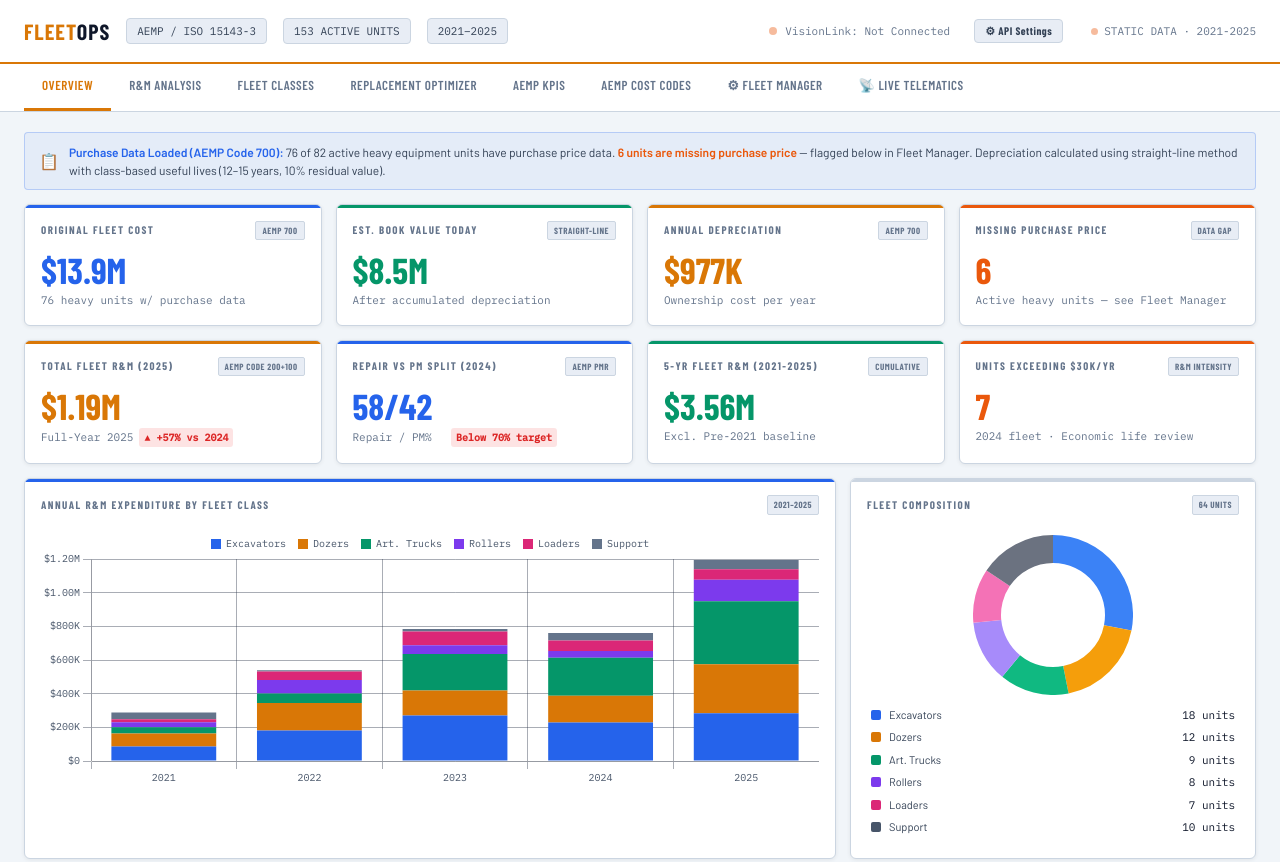
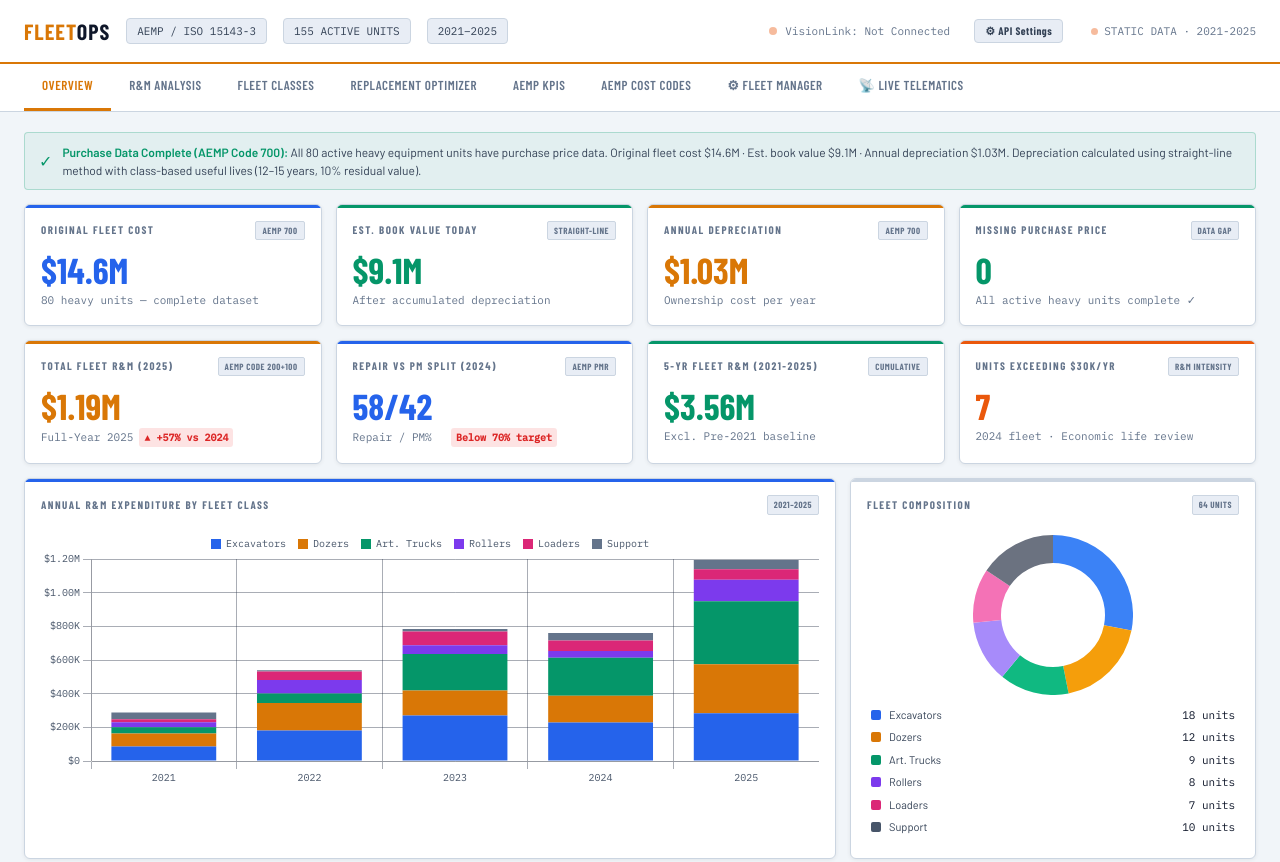
Before and after one commit to bradyajohnsongit/fleet-dashboard, a plain HTML site: page index.html in a window 1280 px wide. Shown: the top 862 px of the page. Drawn offline with nearby package versions, Linux system fonts and the light colour scheme; a web font is replaced by a local one.

Commit message:
Update index.html

```diff
--- a/index.html
+++ b/index.html
@@ -478,32 +478,32 @@
 <!-- ===================== OVERVIEW ===================== -->
 <div class="view active" id="view-overview">
 
-  <div class="alert-banner" style="background:rgba(37,99,235,0.06);border-color:rgba(37,99,235,0.25);">
-    <div class="alert-icon" style="color:var(--accent2);">📋</div>
-    <div><strong style="color:var(--accent2)">Purchase Data Loaded (AEMP Code 700):</strong> 76 of 82 active heavy equipment units have purchase price data. <strong style="color:var(--warn)">6 units are missing purchase price</strong> — flagged below in Fleet Manager. Depreciation calculated using straight-line method with class-based useful lives (12–15 years, 10% residual value).</div>
+  <div class="alert-banner" style="background:rgba(5,150,105,0.06);border-color:rgba(5,150,105,0.25);">
+    <div class="alert-icon" style="color:var(--accent3);">✓</div>
+    <div><strong style="color:var(--accent3)">Purchase Data Complete (AEMP Code 700):</strong> All 80 active heavy equipment units have purchase price data. Original fleet cost $14.6M · Est. book value $9.1M · Annual depreciation $1.03M. Depreciation calculated using straight-line method with class-based useful lives (12–15 years, 10% residual value).</div>
   </div>
 
   <!-- Ownership Cost KPI Row -->
   <div class="panel-grid-4" style="margin-bottom:14px;">
     <div class="panel blue">
       <div class="panel-title">Original Fleet Cost <span class="aemp-tag">AEMP 700</span></div>
-      <div class="kpi-value blue">$13.9M</div>
-      <div class="kpi-sub">76 heavy units w/ purchase data</div>
+      <div class="kpi-value blue">$14.6M</div>
+      <div class="kpi-sub">80 heavy units — complete dataset</div>
     </div>
     <div class="panel green">
       <div class="panel-title">Est. Book Value Today <span class="aemp-tag">STRAIGHT-LINE</span></div>
-      <div class="kpi-value green">$8.5M</div>
+      <div class="kpi-value green">$9.1M</div>
       <div class="kpi-sub">After accumulated depreciation</div>
     </div>
     <div class="panel accent">
       <div class="panel-title">Annual Depreciation <span class="aemp-tag">AEMP 700</span></div>
-      <div class="kpi-value accent">$977K</div>
+      <div class="kpi-value accent">$1.03M</div>
       <div class="kpi-sub">Ownership cost per year</div>
     </div>
-    <div class="panel warn">
+    <div class="panel green">
       <div class="panel-title">Missing Purchase Price <span class="aemp-tag">DATA GAP</span></div>
-      <div class="kpi-value warn">6</div>
-      <div class="kpi-sub">Active heavy units — see Fleet Manager</div>
+      <div class="kpi-value green">0</div>
+      <div class="kpi-sub">All active heavy units complete ✓</div>
     </div>
   </div>
   <div class="panel-grid-4">
@@ -2179,6 +2179,7 @@ const fleetRoster = [
   {id:103, name:'Caterpillar 304C CR', make:'Caterpillar', desc:'304C CR', cls:'Excavators', yr:2010, serial:'FPK03728', type:'Excavator', cum5:44467, avg:8893},
   {id:108, name:'Caterpillar 305.5E CR', make:'Caterpillar', desc:'305.5E CR', cls:'Excavators', yr:2015, serial:'EJX01038', type:'Excavator', cum5:29261, avg:5852},
   {id:109, name:'Caterpillar 349F', make:'Caterpillar', desc:'349F', cls:'Excavators', yr:2015, serial:'BZ200308', type:'Excavator', cum5:199403, avg:39880},
+  {id:110, name:'Caterpillar 349F', make:'Caterpillar', desc:'349F', cls:'Excavators', yr:2016, serial:'', type:'Excavator', cum5:93427, avg:18685},
   {id:111, name:'Caterpillar 336', make:'Caterpillar', desc:'336', cls:'Excavators', yr:2019, serial:'DKS00437', type:'Excavator', cum5:78696, avg:15739},
   {id:112, name:'Caterpillar 330', make:'Caterpillar', desc:'330', cls:'Excavators', yr:2022, serial:'WCH20687', type:'Excavator', cum5:45102, avg:9020},
   {id:113, name:'Hitachi 300L', make:'Hitachi', desc:'300L', cls:'Excavators', yr:2015, serial:'1FFDDP70EGF840122', type:'Excavator', cum5:87739, avg:17547},
@@ -2236,6 +2237,7 @@ const fleetRoster = [
   {id:503, name:'Caterpillar 725C', make:'Caterpillar', desc:'725C', cls:'Articulated Trucks', yr:2015, serial:'TFB00407', type:'ADT', cum5:56531, avg:11306},
   {id:504, name:'Caterpillar 725C', make:'Caterpillar', desc:'725C', cls:'Articulated Trucks', yr:2015, serial:'TFB00327', type:'ADT', cum5:87854, avg:17570},
   {id:510, name:'Caterpillar 740', make:'Caterpillar', desc:'740', cls:'Articulated Trucks', yr:2008, serial:'B1P03121', type:'ADT', cum5:194150, avg:38830},
+  {id:511, name:'Caterpillar 745C', make:'Caterpillar', desc:'745C', cls:'Articulated Trucks', yr:2019, serial:'', type:'ADT', cum5:81994, avg:16398},
   {id:512, name:'Caterpillar 740GC', make:'Caterpillar', desc:'740GC', cls:'Articulated Trucks', yr:2024, serial:'3T805963', type:'ADT', cum5:32796, avg:6559},
   {id:513, name:'Caterpillar 740GC', make:'Caterpillar', desc:'740GC', cls:'Articulated Trucks', yr:2024, serial:'3T805964', type:'ADT', cum5:29450, avg:5890},
   {id:514, name:'Caterpillar 740GC', make:'Caterpillar', desc:'740GC', cls:'Articulated Trucks', yr:2025, serial:'3T806585', type:'ADT', cum5:330, avg:66},
@@ -2356,7 +2358,6 @@ const fleetRoster = [
 const purchaseData = {
   101: {price:205256.4, date:'2006-09-05', annualDepr:12315.38, bookVal:20525.64, usefulLife:15},
   102: {price:277145.4, date:'2007-10-22', annualDepr:16628.72, bookVal:27714.54, usefulLife:15},
-  106: {price:70560.0, date:'2017-02-01', annualDepr:6350.4, bookVal:7056.0, usefulLife:10},
   108: {price:47000.35, date:'2018-01-05', annualDepr:2820.02, bookVal:18800.14, usefulLife:15},
   109: {price:284812.5, date:'2018-05-18', annualDepr:17088.75, bookVal:113925.0, usefulLife:15},
   110: {price:241673.93, date:'2020-04-03', annualDepr:21750.65, bookVal:45918.05, usefulLife:10},
@@ -2370,6 +2371,8 @@ const purchaseData = {
   118: {price:129233.49, date:'2025-05-27', annualDepr:7754.01, bookVal:82709.43, usefulLife:15},
   119: {price:104836.88, date:'2025-08-11', annualDepr:6290.21, bookVal:35644.54, usefulLife:15},
   120: {price:56145.38, date:'2025-12-11', annualDepr:3368.72, bookVal:52776.66, usefulLife:15},
+  201: {price:31877.14, date:'2009-02-27', annualDepr:2049.24, bookVal:3187.71, usefulLife:14},
+  202: {price:58712.5, date:'2015-06-02', annualDepr:3774.38, bookVal:5871.25, usefulLife:14},
   206: {price:148800.0, date:'2016-01-19', annualDepr:9565.71, bookVal:24445.71, usefulLife:14},
   209: {price:262800.0, date:'2017-09-11', annualDepr:16894.29, bookVal:76962.86, usefulLife:14},
   211: {price:164265.17, date:'2021-01-13', annualDepr:10559.9, bookVal:111465.65, usefulLife:14},
@@ -2385,6 +2388,7 @@ const purchaseData = {
   222: {price:174543.75, date:'2026-01-13', annualDepr:11220.67, bookVal:174543.75, usefulLife:14},
   223: {price:403188.14, date:'2026-03-23', annualDepr:25919.24, bookVal:403188.14, usefulLife:14},
   301: {price:97151.4, date:'2006-11-15', annualDepr:7286.35, bookVal:9715.14, usefulLife:12},
+  305: {price:34693.75, date:'2015-05-19', annualDepr:2602.03, bookVal:3469.38, usefulLife:12},
   306: {price:82276.84, date:'2018-08-03', annualDepr:7404.92, bookVal:8227.68, usefulLife:10},
   307: {price:75075.0, date:'2020-07-13', annualDepr:5630.62, bookVal:35660.62, usefulLife:12},
   308: {price:115440.49, date:'2022-04-08', annualDepr:8658.04, bookVal:89466.38, usefulLife:12},
@@ -2396,6 +2400,7 @@ const purchaseData = {
   314: {price:134442.9, date:'2026-02-18', annualDepr:10083.22, bookVal:73943.59, usefulLife:12},
   315: {price:157785.08, date:'2026-02-19', annualDepr:11833.88, bookVal:134117.32, usefulLife:12},
   401: {price:63277.5, date:'2017-04-27', annualDepr:3796.65, bookVal:10124.4, usefulLife:15},
+  402: {price:10000.0, date:'2004-01-10', annualDepr:600.0, bookVal:1000.0, usefulLife:15},
   403: {price:53490.94, date:'2019-01-07', annualDepr:3209.46, bookVal:5349.09, usefulLife:15},
   404: {price:46921.08, date:'2015-03-19', annualDepr:2815.26, bookVal:4692.11, usefulLife:15},
   405: {price:47500.0, date:'2017-10-28', annualDepr:4275.0, bookVal:4750.0, usefulLife:10},
@@ -2422,6 +2427,7 @@ const purchaseData = {
   513: {price:617883.89, date:'2024-05-10', annualDepr:46341.29, bookVal:571542.6, usefulLife:12},
   514: {price:628211.99, date:'2025-08-27', annualDepr:47115.9, bookVal:628211.99, usefulLife:12},
   515: {price:628211.99, date:'2025-09-24', annualDepr:47115.9, bookVal:628211.99, usefulLife:12},
+  516: {price:628211.99, date:'2025-11-01', annualDepr:47115.9, bookVal:628211.99, usefulLife:12},
   601: {price:47888.0, date:'2020-03-09', annualDepr:4309.92, bookVal:4788.8, usefulLife:10},
   602: {price:26152.74, date:'2020-03-27', annualDepr:2353.75, bookVal:14384.01, usefulLife:10},
   603: {price:20752.88, date:'2020-06-04', annualDepr:1867.76, bookVal:11414.08, usefulLife:10},
@@ -2432,15 +2438,7 @@ const purchaseData = {
   608: {price:40000.0, date:'2024-01-30', annualDepr:3600.0, bookVal:4000.0, usefulLife:10},
 };
 
-// Active fleet units with missing purchase price — flag for follow-up
-const missingPurchasePrice = [
-  {id:103, name:'CAT 304C CR', cls:'Excavators', yr:2010},
-  {id:201, name:'CAT D5G LGP', cls:'Dozers', yr:2004},
-  {id:202, name:'CAT D5G LGP', cls:'Dozers', yr:2005},
-  {id:305, name:'CAT IT28G', cls:'Compaction/Loaders', yr:1997},
-  {id:402, name:'IR SD100F', cls:'Rollers/Compactors', yr:1990},
-  {id:516, name:'CAT 740GC', cls:'Articulated Trucks', yr:2025},
-];
+const missingPurchasePrice = [];
 
 const STORAGE_KEY = 'fleetops_sold_units';
 const AUTO_SOLD_KEY = 'fleetops_auto_import_v1';
```
